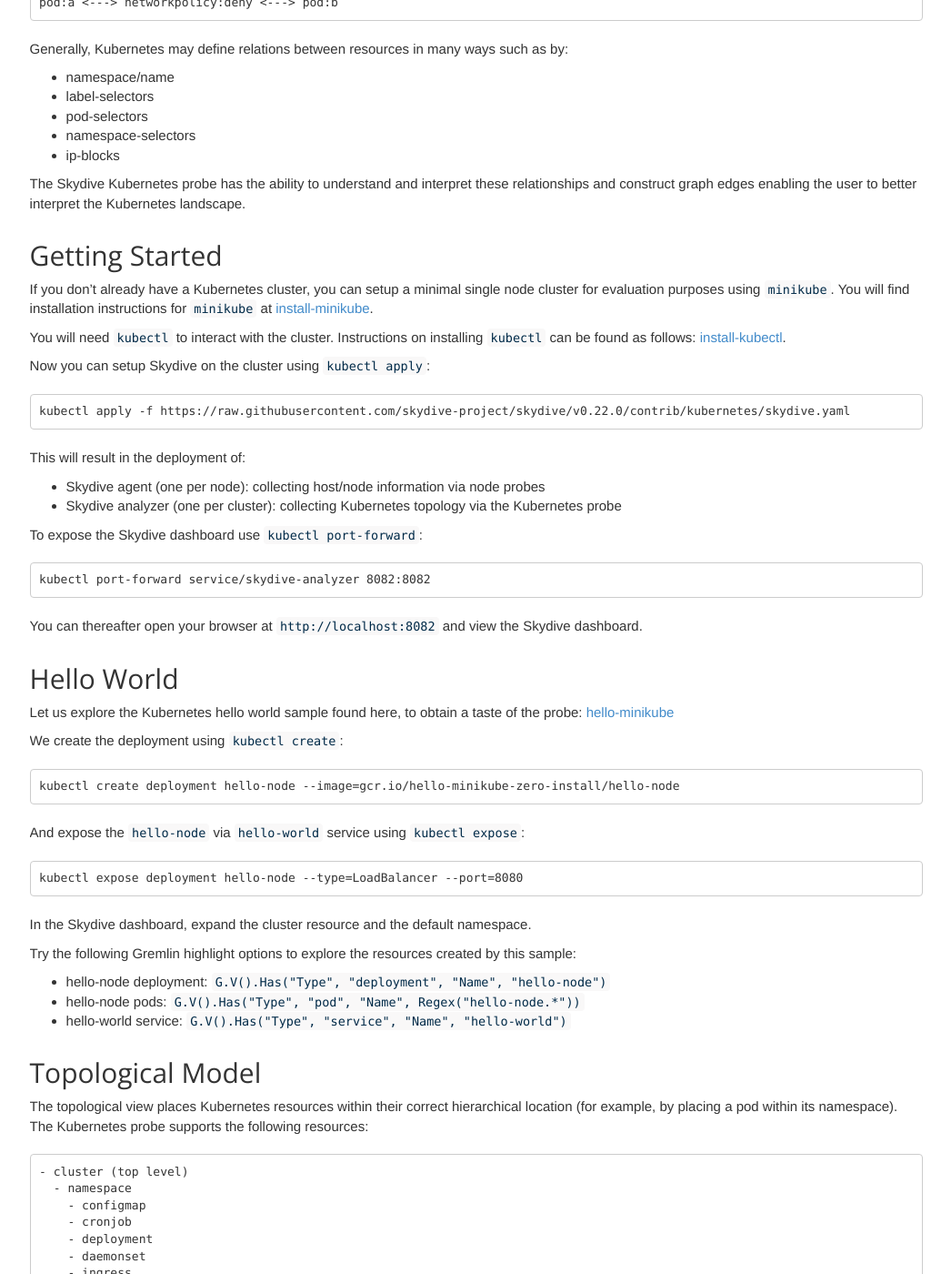
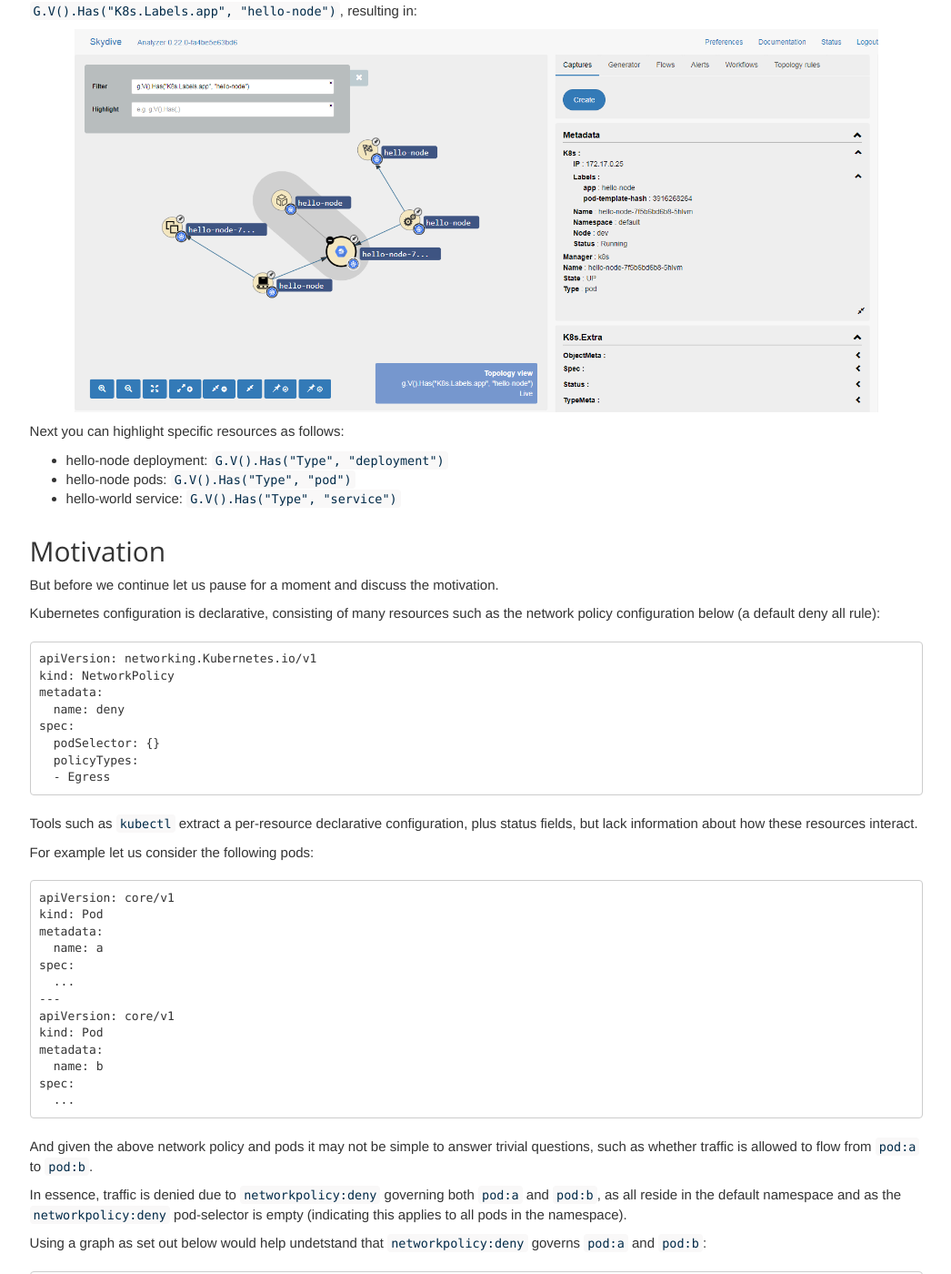
Before and after one commit to skydive-project/skydive.network, a Jekyll site: the page built from blog/k8s-probe.md, in a window 1280 px wide and 1400 px high, scrolled down 1133 px. Shown: the whole window at 91% size, without its empty margins (116-1162 px from the left). Built offline with Jekyll 4.4.1, drawn with Linux system fonts in a browser that asks for light colours; nearby versions of some CDN libraries; some of the changed text lies outside the part shown.

Commit message:
k8s blog fix screenshots

````diff
--- a/blog/k8s-probe.md
+++ b/blog/k8s-probe.md
@@ -10,7 +10,73 @@
 contain up to 1,000 pods. I cover the motivation, capabilities and
 potential use-cases.
 
+## Getting Started
+
+If you don't already have a Kubernetes cluster, you can setup a
+minimal single node cluster for evaluation purposes using `minikube`.
+You will find installation instructions for `minikube` at
+[install-minikube](https://kubernetes.io/docs/tasks/tools/install-minikube/).
+
+You will need `kubectl` to interact with the cluster. You will find
+installing instructions for `kubectl` at
+[install-kubectl](https://kubernetes.io/docs/tasks/tools/install-kubectl/).
+
+Now you can setup Skydive on the cluster using `kubectl apply`:
+
+```
+kubectl apply -f https://raw.githubusercontent.com/skydive-project/skydive/v0.22.0/contrib/kubernetes/skydive.yaml
+```
+This will result in the deployment of:
+- **Skydive agent (one per node):** collecting host/node information via node
+  probes
+- **Skydive analyzer (one per cluster):** collecting Kubernetes topology via the
+  Kubernetes probe
+
+To expose the Skydive dashboard use `kubectl port-forward`:
+
+```
+kubectl port-forward service/skydive-analyzer 8082:8082
+```
+You can thereafter open your browser at `http://localhost:8082` and
+view the Skydive dashboard.
+
+## Hello World
+
+Let us explore the Kubernetes hello world sample found at
+[hello-minikube](https://kubernetes.io/docs/tutorials/hello-minikube/)
+
+You can create the deployment using `kubectl create`:
+
+```
+kubectl create deployment hello-node --image=gcr.io/hello-minikube-zero-install/hello-node
+```
+
+And expose `hello-node` application via `hello-world` service using `kubectl
+expose`:
+
+```
+kubectl expose deployment hello-node --type=LoadBalancer --port=8080
+```
+
+In the Skydive dashboard you can expand the cluster resource and the default
+namespace and then focus the view by setting filter to
+`G.V().Has("K8s.Labels.app", "hello-node")`, resulting in:
+
+<p align="center">
+  <a href="/assets/images/blog/k8s-hello.png" data-lightbox="hello" data-title="Skydive WebUI: Kubernetes Hello World">
+    <img src="/assets/images/blog/k8s-hello.png" style="width:90%;"/>
+  </a>
+</p>
+
+Next you can highlight specific resources as follows:
+
+- hello-node deployment: `G.V().Has("Type", "deployment")`
+- hello-node pods: `G.V().Has("Type", "pod")`
+- hello-world service: `G.V().Has("Type", "service")`
+
 ## Motivation
+
+But before we continue let us pause for a moment and discuss the motivation.
 
 Kubernetes configuration is declarative, consisting of many resources
 such as the network policy configuration below (a default deny all
@@ -27,10 +93,10 @@
   - Egress
 ```
 
-Tools such as `kubectl` extract the declarative configuration,
-together with extra status fields. Although this my be sufficient, it
-does not explain how the network policy resource interacts with other
-resources, such the pods set out below:
+Tools such as `kubectl` extract a per-resource declarative configuration, plus
+status fields, but lack information about how these resources interact.
+
+For example let us consider the following pods:
 
 ```
 apiVersion: core/v1
@@ -48,8 +114,9 @@
   ...
 ```
 
-Furthermore, it may not be simple to answer trivial questions, such as
-whether traffic is allowed to flow from `pod:a` to `pod:b`.
+And given the above network policy and pods it may not be simple to answer
+trivial questions, such as whether traffic is allowed to flow from `pod:a` to
+`pod:b`.
 
 In essence, traffic is denied due to `networkpolicy:deny` governing both
 `pod:a` and `pod:b`, as all reside in the default namespace and as the
@@ -63,81 +130,23 @@
 pod:a <---> networkpolicy:deny <---> pod:b
 ```
 
-Generally, Kubernetes may define relations between resources in many
-ways such as by:
+And looking beyond just network policies, Kubernetes defines relations between
+resources in many ways:
 - namespace/name
 - label-selectors
 - pod-selectors
 - namespace-selectors
 - ip-blocks
 
-The Skydive Kubernetes probe has the ability to understand and
-interpret these relationships and construct graph edges enabling the
-user to better interpret the Kubernetes landscape.
-
-## Getting Started
-
-If you don't already have a Kubernetes cluster, you can setup a
-minimal single node cluster for evaluation purposes using `minikube`.
-You will find installation instructions for `minikube` at
-[install-minikube](https://kubernetes.io/docs/tasks/tools/install-minikube/).
-
-You will need `kubectl` to interact with the cluster. Instructions on
-installing `kubectl` can be found as follows:
-[install-kubectl](https://kubernetes.io/docs/tasks/tools/install-kubectl/).
-
-Now you can setup Skydive on the cluster using `kubectl apply`:
-
-```
-kubectl apply -f https://raw.githubusercontent.com/skydive-project/skydive/v0.22.0/contrib/kubernetes/skydive.yaml
-```
-This will result in the deployment of:
-- Skydive agent (one per node): collecting host/node information via node
-  probes
-- Skydive analyzer (one per cluster): collecting Kubernetes topology via the
-  Kubernetes probe
-
-To expose the Skydive dashboard use `kubectl port-forward`:
-
-```
-kubectl port-forward service/skydive-analyzer 8082:8082
-```
-You can thereafter open your browser at `http://localhost:8082` and
-view the Skydive dashboard.
-
-## Hello World
-
-Let us explore the Kubernetes hello world sample found here, to obtain
-a taste of the probe:
-[hello-minikube](https://kubernetes.io/docs/tutorials/hello-minikube/)
-
-We create the deployment using `kubectl create`:
-
-```
-kubectl create deployment hello-node --image=gcr.io/hello-minikube-zero-install/hello-node
-```
-
-And expose the `hello-node` via `hello-world` service using `kubectl expose`:
-
-```
-kubectl expose deployment hello-node --type=LoadBalancer --port=8080
-```
-
-In the Skydive dashboard, expand the cluster resource and the default
-namespace.
-
-Try the following Gremlin highlight options to explore the resources
-created by this sample:
-
-- hello-node deployment: `G.V().Has("Type", "deployment", "Name", "hello-node")`
-- hello-node pods: `G.V().Has("Type", "pod", "Name", Regex("hello-node.*"))`
-- hello-world service: `G.V().Has("Type", "service", "Name", "hello-world")`
+What makes the Skydive Kubernetes probe unique is that it translates all the
+declarative relationships into graph edges, thus enabling to better understand
+the Kubernetes landscape.
 
 ## Topological Model
 
 The topological view places Kubernetes resources within their correct
-hierarchical location (for example, by placing a pod within its
-namespace). The Kubernetes probe supports the following resources:
+hierarchical location, e.g. a pod resource will reside within its parent
+namespace resource. The Kubernetes probe supports the following resources:
 
 ```
 - cluster (top level)
@@ -161,15 +170,14 @@
   - storageclass
 ```
 
-Additional edges (non-ownership relationships) exist between
-Kubernetes resources (e.g. k8s.networkpolicy to k8s.pod) or between
-Kubernetes resources and non-Kubernetes resources (e.g. k8s.container
-to docker).
+Additional edges (non-ownership relationships) exist between Kubernetes
+resources (e.g. `k8s.networkpolicy` to `k8s.pod`) or between Kubernetes
+resources and non-Kubernetes resources (e.g. `k8s.container` to `docker`).
 
 ## Exploring Topology
 
 We will now go back to the network policy space to better understand
-how Skydive Kubernetes helps to gain insights, via its graph layout.
+how Skydive Kubernetes helps gain insights, via its graph layout.
 
 What is a Kubernetes network policy?
 Let us first understand what a Kubernetes network policy is:
@@ -191,11 +199,11 @@
 
 Open the WebUI and expand the cluster resource and then the default namespace.
 
-We will use the bookinfo sample and focus our view by applying:
+We will use the bookinfo sample, focus your view by applying:
 - Filter: `G.V().Has("K8s.Labels.app", "bookinfo")`
 - Highlight: `k8s network`
 
-Now we can create the bookinfo sample (enhanced with network policy)
+Now you can create the bookinfo sample (enhanced with network policy)
 by applying:
 
 ```
@@ -215,7 +223,7 @@
 
 <p align="center">
   <a href="/assets/images/blog/k8s-netpol.png" data-lightbox="netpol" data-title="Skydive WebUI: Kubernetes Network Policies">
-    <img src="/assets/images/blog/k8s-netpol.png" style="width:50%;"/>
+    <img src="/assets/images/blog/k8s-netpol.png" style="width:90%;"/>
   </a>
 </p>
 
@@ -236,26 +244,38 @@
 kubectl apply -f https://raw.githubusercontent.com/skydive-project/skydive/v0.22.0/tests/k8s/pv-claim.yaml
 kubectl apply -f https://raw.githubusercontent.com/skydive-project/skydive/v0.22.0/tests/k8s/pv-pod.yaml
 ```
-When running the sample, you will notice how the highlighted resources
-are RED (down) during creation phase and later turn WHITE (up) when
-operational. The final state is depicted in the following figure:
+When running the sample, you will notice that failed/starting resources are
+shown in RED (Down), while running resources are shown in WHITE (Up). Let us
+look at the following figure:
 
 <p align="center">
   <a href="/assets/images/blog/k8s-storage.png" data-lightbox="storage" data-title="Skydive WebUI: Kubernetes Storage">
-    <img src="/assets/images/blog/k8s-storage.png" style="width:50%;"/>
+    <img src="/assets/images/blog/k8s-storage.png" style="width:90%;"/>
   </a>
 </p>
 
+Notice that:
+- `task-pv-pod` depends on `task-pv-claim`
+- `task-pv-claim` depends on `task-pv-volume`
+
+Also notice that:
+- `task-pv-pod`: is down (RED)
+- `task-pv-claim`: is down (RED)
+- `task-pv-volume`: is up (WHITE)
+
+The combination of dependence graph and status indication allows for root cause
+analysis, such as that `task-pv-pod` is down due to a cascading error eminating
+from `task-pv-claim` being down.
+
 ## DevOps Automation
 
-Skydive has a REST API enabling automation which utilizes the
-Kubernetes topology model.
+Skydive has a REST API for automation based on the Kubernetes topology model.
 
-We use wordpress sample and focus our view by:
+We use wordpress sample, now focus your view by applying:
 - Filter: `G.V().Has("K8s.Labels.app", "wordpress")`
 - Highlight: `G.V().Has("Type", "secret", "Name", "mysql-pass").In()`
 
-Let us now create the wordpress sample (password **abc123**):
+Now create the wordpress sample (password **abc123**):
 
 ```
 kubectl create secret generic mysql-pass --from-literal password=abc123
@@ -278,7 +298,7 @@
 the dependant pods were not recreated and still use the old password
 **abc123**.
 
-**Enter Skydive REST API.**
+**Enter Skydive REST API!**
 
 First, we need to install the Skydive binary:
 
@@ -288,9 +308,10 @@
 sudo mv skydive /usr/local/bin/skydive
 ```
 
-By utilizing the REST API, we can delete all the outdated pods
-with password **abc123** and allow the deployment resources to kick in
-and create new replacement pods with password **abc456**:
+We don't use the REST API directly but rather the Skydive client CLI wrapper,
+and with it we delete all the outdated pods with password **abc123** and allow
+the deployment resources to kick in and create new replacement pods with
+password **abc456**:
 
 ```
 skydive client query \
@@ -299,20 +320,18 @@
 	xargs -n 1 kubectl delete pod
 ```
 
-The following figure captures the state of the system straight after
-deleting the old pods by our script (in WHITE before disappearing) and
-after the deployment resources have automatically created the new pods
-(in RED as they have not yet stabilized):
+The following figure captures the state of the system after deleting the old
+pods by our script and after the deployment resources automatically create the
+new pods (in RED as they have not yet stabilized):
 
 <p align="center">
   <a href="/assets/images/blog/k8s-secret.png" data-lightbox="secret" data-title="Skydive WebUI: Kubernetes Secret">
-    <img src="/assets/images/blog/k8s-secret.png" style="width:50%;"/>
+    <img src="/assets/images/blog/k8s-secret.png" style="width:90%;"/>
   </a>
 </p>
 
 ## Conclusion
 
-In this blog post we have learned how to use Skydive to gain insights
-into our Kubernetes cluster, from topology exploration to status
-indications. We have now finally showcased how DevOps automation can
-be layered atop Skydive.
+In this blog post we have learnt how to use Skydive Kubernetes probe to gain
+insights into our Kubernetes cluster, we demonstrated topology exploration,
+status indications and DevOps automation.
````
Also changed, not shown: other parts of blog/k8s-probe.md (+1 -1 lines), blog/index.md (+1 -1 lines), assets/images/blog/k8s-hello.png (added), assets/images/blog/k8s-netpol.png, assets/images/blog/k8s-secret.png, assets/images/blog/k8s-storage.png.
